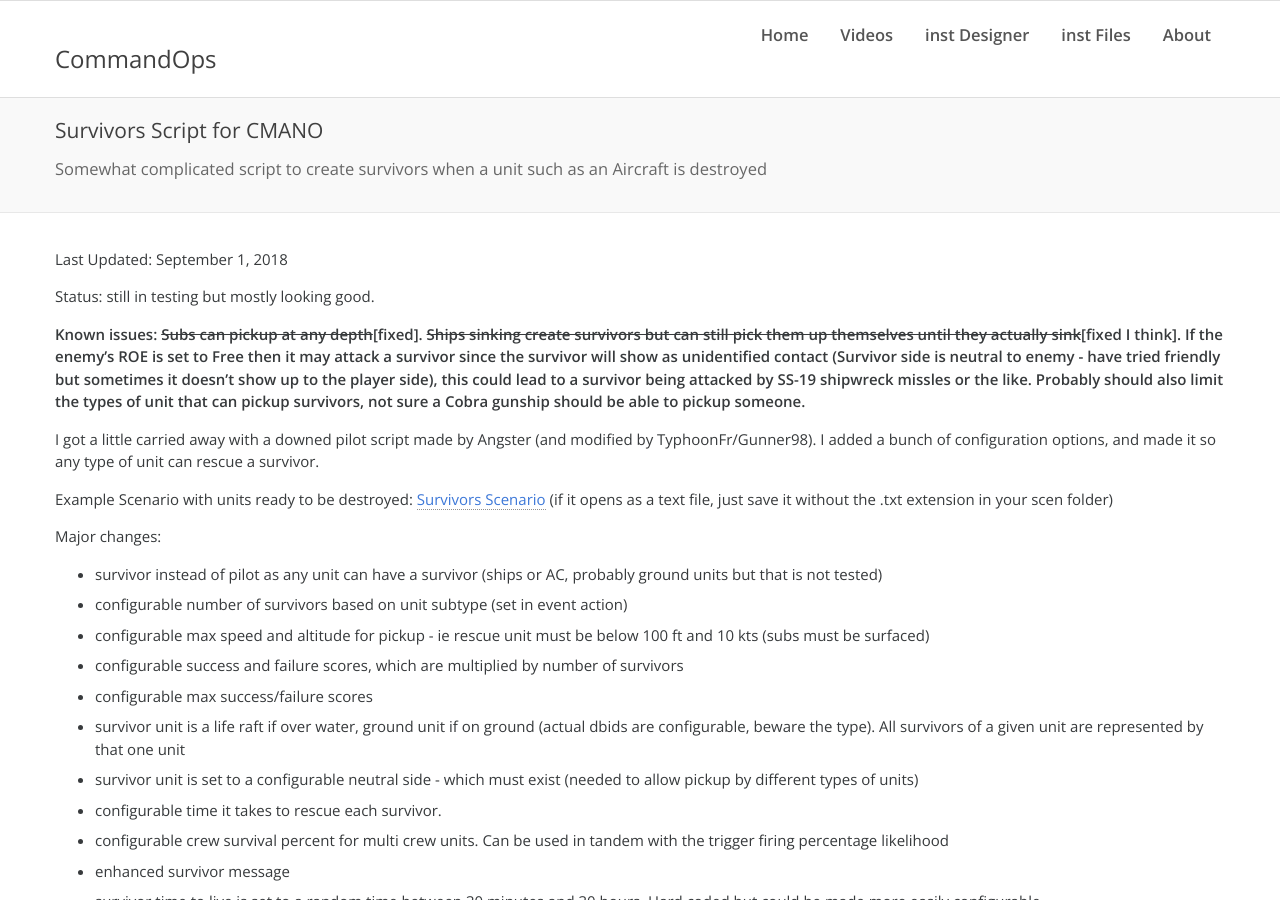
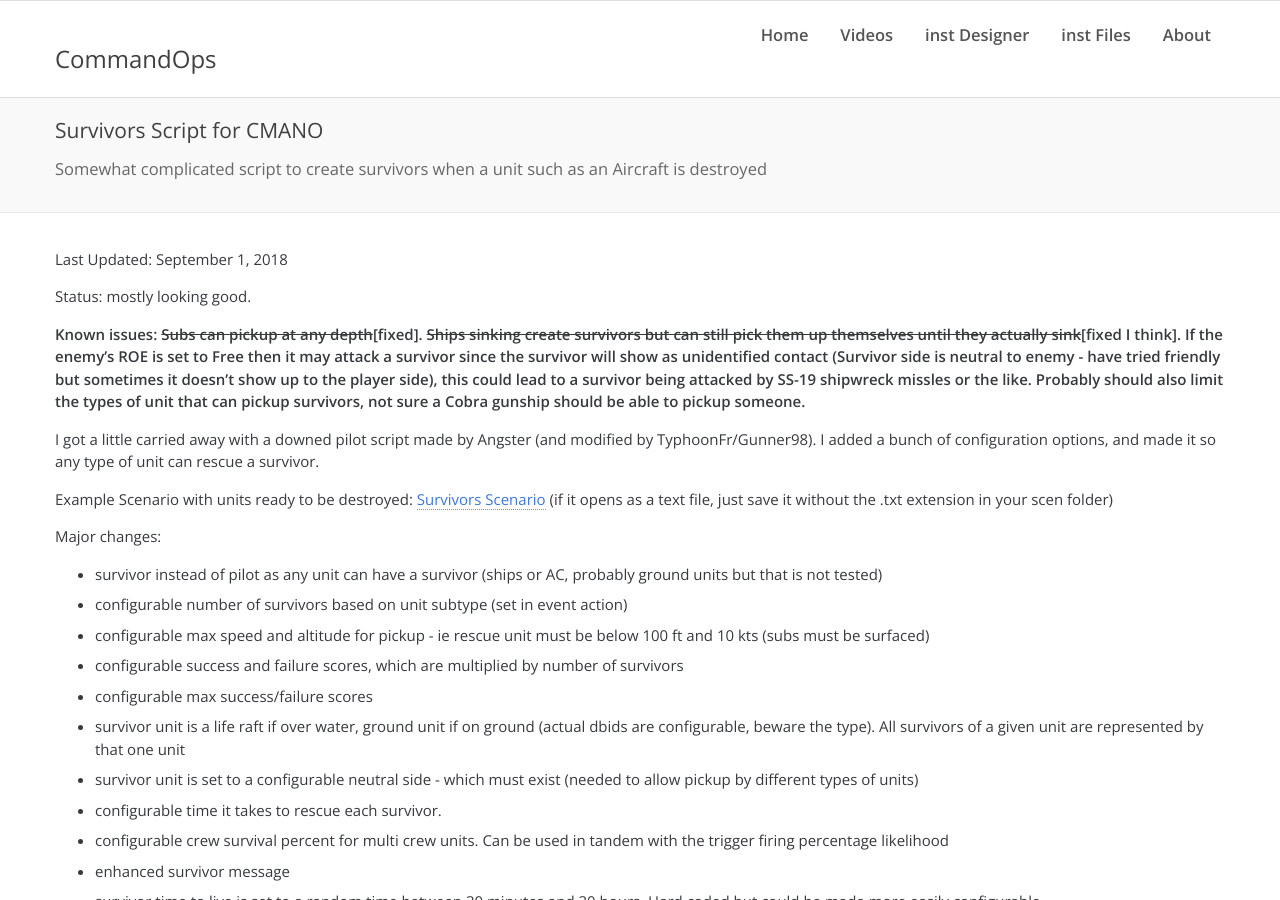
Before and after one commit to commandops/commandops.github.io, a Jekyll site: the page built from posts/survivors-script.md, in a window 1280 px wide and 900 px high. Built offline with Jekyll 4.4.1, drawn with Linux system fonts in a browser that asks for light colours; comment, search, counter and statistics services are not loaded.

Commit message:
Update survivors-script.md

```diff
--- a/posts/survivors-script.md
+++ b/posts/survivors-script.md
@@ -6,7 +6,7 @@
 
 Last Updated: September 1, 2018
 
-Status: still in testing but mostly looking good.
+Status: mostly looking good.
 
 **Known issues: ~~Subs can pickup at any depth~~[fixed]. ~~Ships sinking create survivors but can still pick them up themselves until they actually sink~~[fixed I think]. If the enemy's ROE is set to Free then it may attack a survivor since the survivor will show as unidentified contact (Survivor side is neutral to enemy - have tried friendly but sometimes it doesn't show up to the player side), this could lead to a survivor being attacked by SS-19 shipwreck missles or the like. Probably should also limit the types of unit that can pickup survivors, not sure a Cobra gunship should be able to pickup someone.**
 
```
